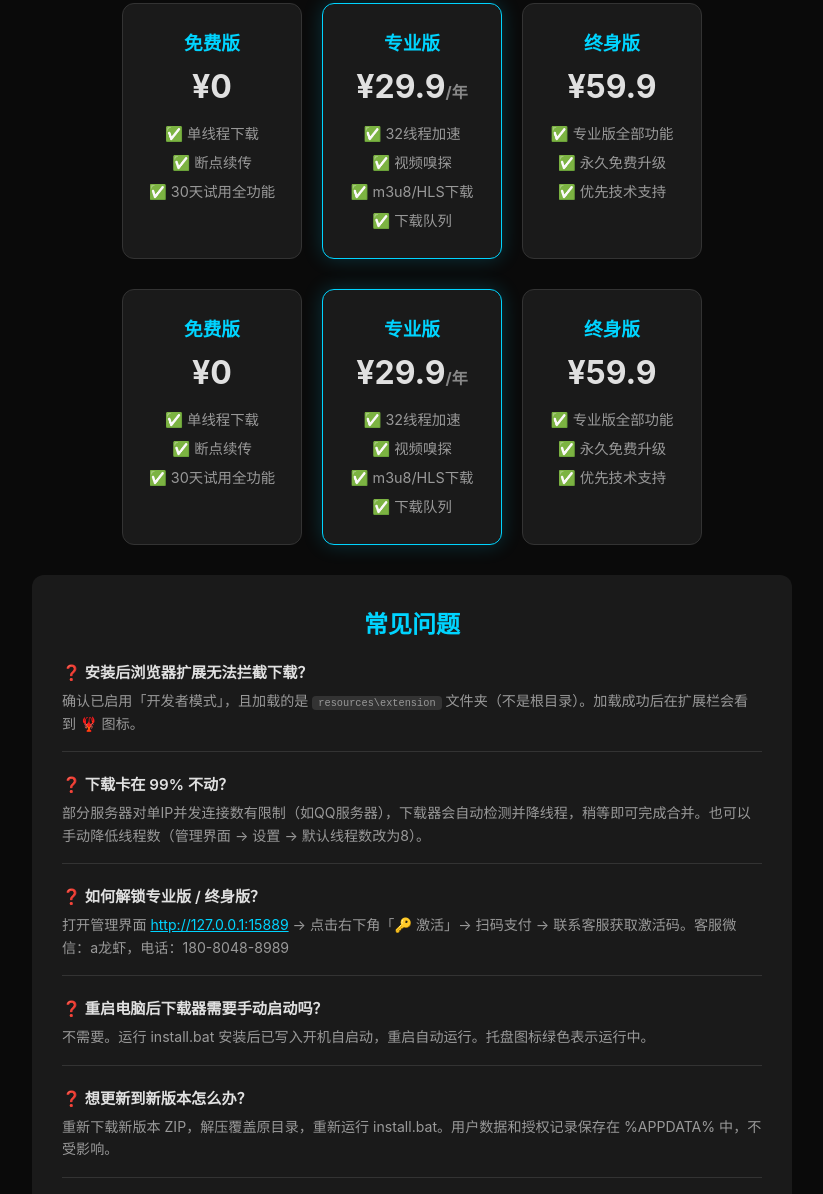
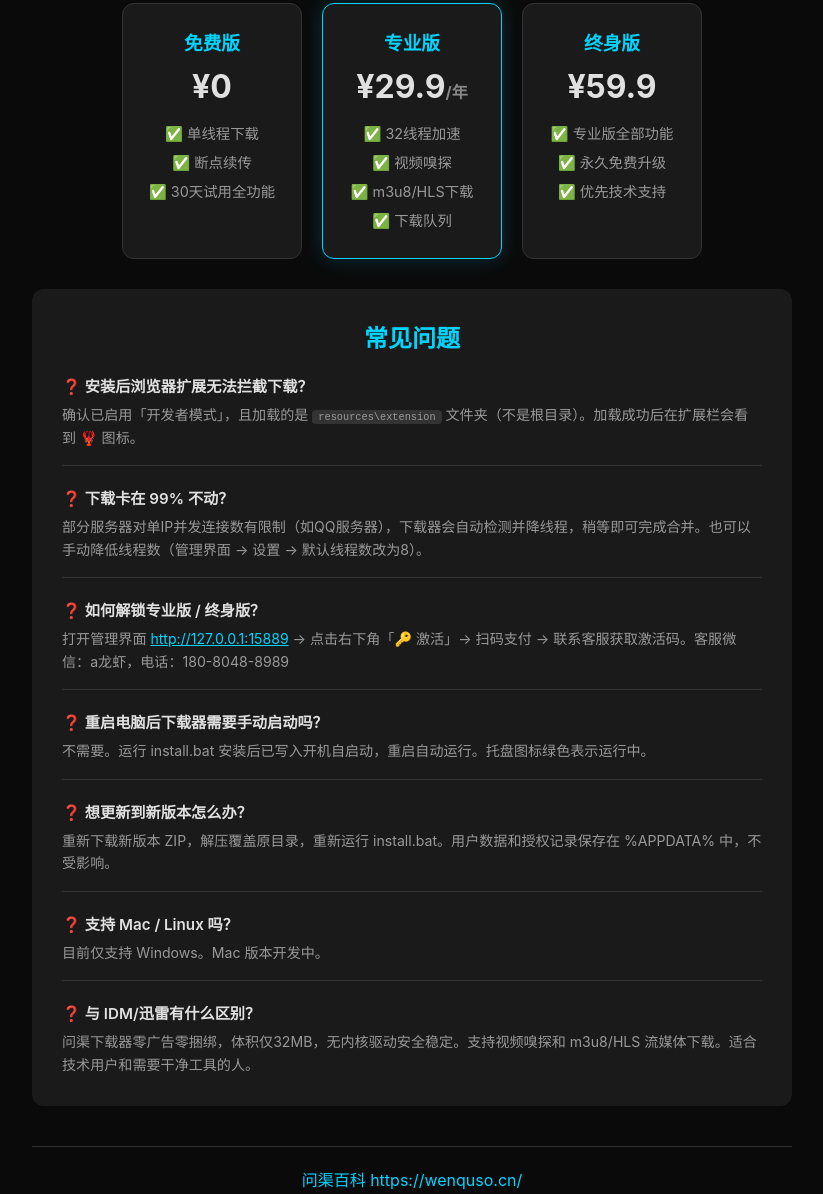
Before and after one commit to liusige377/wenqu-dl, a browser extension: page index.html in a window 1280 px wide. Shown: the part 1245-2439 px from the top of the page, without its empty margins (228-1051 px from the left). Drawn offline with Linux system fonts and the light colour scheme.

Commit message:
footer-fix

```diff
--- a/index.html
+++ b/index.html
@@ -146,37 +146,6 @@
       </div>
     </div>
 
-    <div class="pricing">
-      <div class="plan">
-        <h3>免费版</h3>
-        <div class="price">¥0</div>
-        <ul>
-          <li>✅ 单线程下载</li>
-          <li>✅ 断点续传</li>
-          <li>✅ 30天试用全功能</li>
-        </ul>
-      </div>
-      <div class="plan recommended">
-        <h3>专业版</h3>
-        <div class="price">¥29.9<small>/年</small></div>
-        <ul>
-          <li>✅ 32线程加速</li>
-          <li>✅ 视频嗅探</li>
-          <li>✅ m3u8/HLS下载</li>
-          <li>✅ 下载队列</li>
-        </ul>
-      </div>
-      <div class="plan">
-        <h3>终身版</h3>
-        <div class="price">¥59.9</div>
-        <ul>
-          <li>✅ 专业版全部功能</li>
-          <li>✅ 永久免费升级</li>
-          <li>✅ 优先技术支持</li>
-        </ul>
-      </div>
-    </div>
-
     <div class="faq">
       <h2 style="color:#00d4ff;margin-bottom:20px;text-align:center">常见问题</h2>
       <div class="faq-item">
@@ -210,8 +179,7 @@
     </div>
 
     <div class="footer">
-      <p>成都鑫腾飞气体有限公司 · 问渠百科</p>
-      <p><a href="https://wenquso.cn">wenquso.cn</a> · <a href="https://liusige377.github.io/xintengfei-website/">鑫腾飞官网</a></p>
+      <p><a href="https://wenquso.cn">问渠百科 https://wenquso.cn/</a></p>
     </div>
   </div>
 </body>
```
